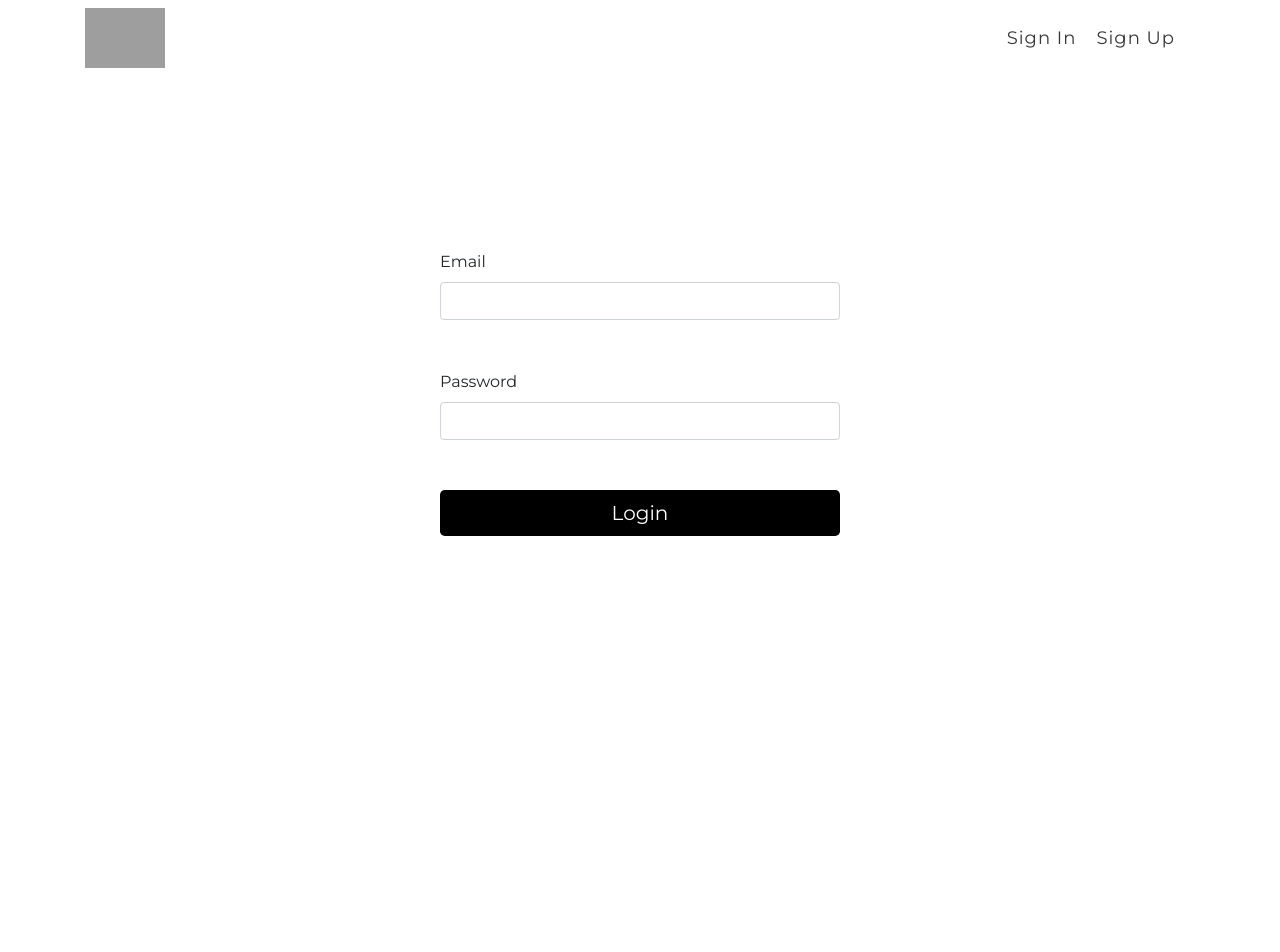
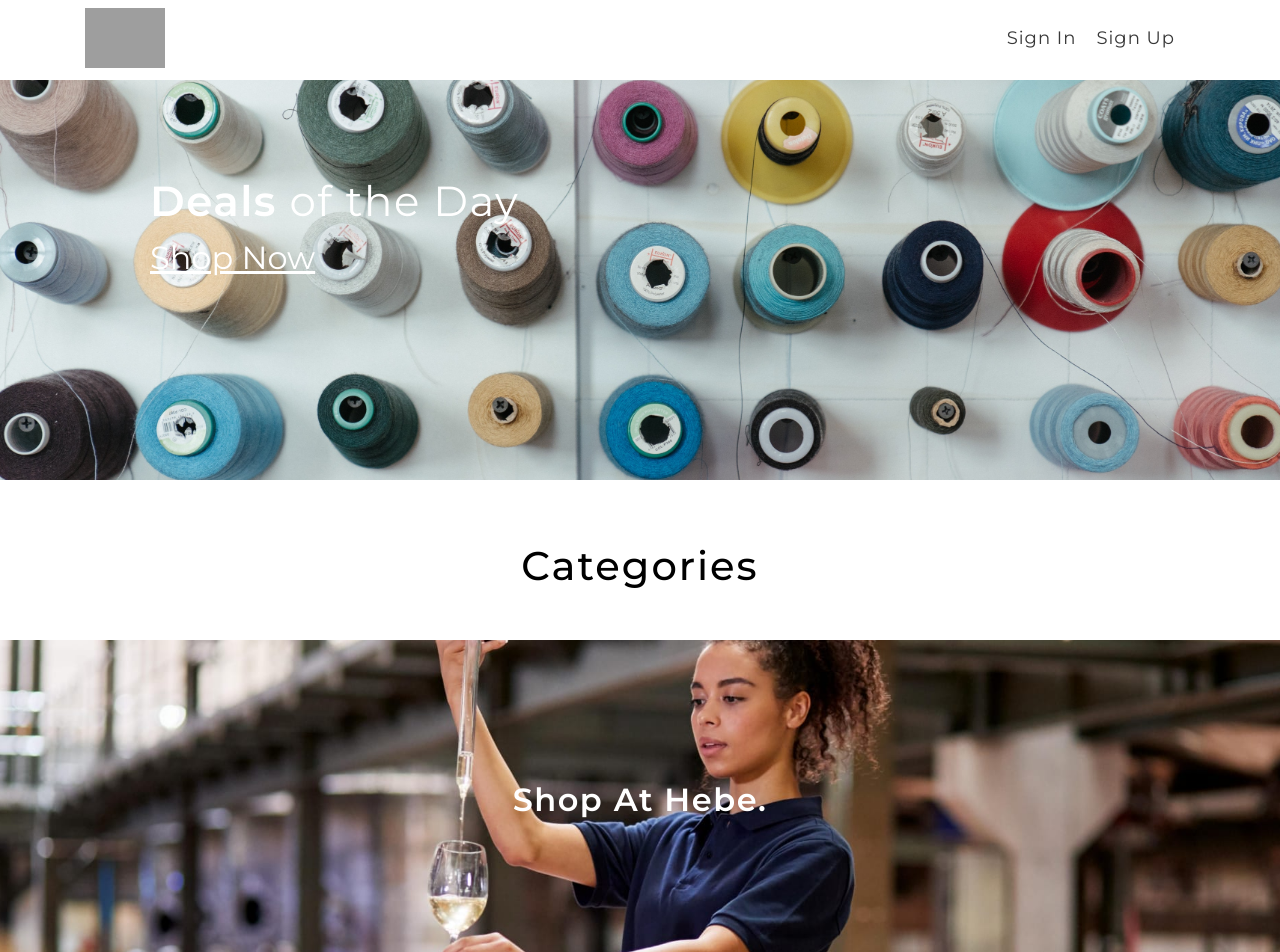
Before and after one commit to agentraghav/ftx_frontend, a React (Create React App) app: page / in a window 1280 px wide. Before the commit this address led to /login. Shown: the top 952 px of the page. Before the commit the page ends 800 px from the top, so only its background shows below. Built offline with nearby package versions, Linux system fonts and the light colour scheme; no server answers; sample sign-in values are in the browser's storage; grey boxes are pictures that could not be loaded.

Commit message:
login bug fix and design change

```diff
--- a/src/App.js
+++ b/src/App.js
@@ -19,8 +19,8 @@ const App = () => {
       localStorage.setItem('auth-token', '');
       token = '';
     }
-    const tokenURL = process.env.baseUrl + '/users/tokenIsValid';
-    const userDataURL = process.env.baseUrl + '/users/';
+    const tokenURL = process.env.REACT_APP_BASEURL + '/users/tokenIsValid';
+    const userDataURL = process.env.REACT_APP_BASEURL + '/users';
     const tokenResponse = await axios.post(tokenURL, null, {headers: {'x-auth-token': token}});
     if (tokenResponse.data) {
       const userRes = await axios.get(userDataURL, {
--- a/src/components/header/header.jsx
+++ b/src/components/header/header.jsx
@@ -2,7 +2,7 @@ import React, {useContext} from 'react';
 import './styles.css';
 import {Nav} from 'react-bootstrap';
 import {Navbar} from 'react-bootstrap';
-import {useNavigate, Link} from 'react-router-dom';
+import {Link} from 'react-router-dom';
 import {Container} from 'react-bootstrap';
 import {Image} from 'react-bootstrap';
 import UserContext from '../../context/user-context';
@@ -11,9 +11,6 @@ import Button from '@restart/ui/esm/Button';
 const Header = ({getCartItems}) => {
   let itemsInCart;
   const {userData, setUserData} = useContext(UserContext);
-  const navigate = useNavigate();
-  const register = () => navigate('/register');
-  const login = () => navigate('/login');
   const logout = () => {
     setUserData({
       token: undefined,
@@ -31,7 +28,7 @@ const Header = ({getCartItems}) => {
             responsive
           />
         </Link>
-        {userData?.user ? (
+        {userData.user ? (
           <>
             <Nav className="justify-content-end">
               <Link to="/">
--- a/src/pages/home/home.jsx
+++ b/src/pages/home/home.jsx
@@ -1,24 +1,38 @@
-import React, {useEffect, useContext} from 'react';
+import React, {useState, useEffect, useContext} from 'react';
 import {useNavigate, Link} from 'react-router-dom';
 import UserContext from '../../context/user-context';
+import {Row, Col} from 'react-bootstrap';
+import './styles.css';
+const Home = () => {
+  const navigate = useNavigate();
+  const token = localStorage.getItem('auth-token');
+  useEffect(() => {
+    if (!token) navigate('/login');
+  }, [token]);
 
-const Home = () => {
-  const {userData} = useContext(UserContext);
-  const navigate = useNavigate();
-  useEffect(() => {
-    if (!userData.user) navigate('/login');
-  }, []);
   return (
-    <div>
-      {userData.user ? (
-        <h1>Welcome {userData.user.displayName}</h1>
-      ) : (
-        <>
-          <h2>You are not logged in</h2>
-          <Link to="/login">Login</Link>
-        </>
-      )}
-    </div>
+    <>
+      <Row className="mid-cont">
+        <Col className="bk" md={12}>
+          <h1 className="heading">
+            <span className="in-head">Deals</span> of the Day
+          </h1>
+          <Link to="/shopping_cart/shop">
+            <p className="shop-link">Shop Now</p>
+          </Link>
+        </Col>
+      </Row>
+
+      <Col style={{height: 100, marginTop: 40, display: 'flex', justifyContent: 'center', alignItems: 'center'}} md={12}>
+        <h1 className="heading-main">Categories</h1>
+      </Col>
+
+      <Row className="para">
+        <Col md={12}>
+          <h1 className="para-head">Shop At Hebe.</h1>
+        </Col>
+      </Row>
+    </>
   );
 };
 export default Home;
--- /dev/null
+++ b/src/pages/home/styles.css
@@ -0,0 +1,71 @@
+.bk {
+  height: 400px;
+  background-position: center;
+  background-repeat: no-repeat;
+  background-size: cover;
+  background-image: url('../../images/back.jpg');
+}
+
+.heading {
+  margin-top: 100px;
+  margin-left: 150px;
+  color: white;
+  font-family: 'Montserrat', sans-serif;
+  font-size: 42px;
+  line-height: 42px;
+  z-index: 2;
+  letter-spacing: 1.5px;
+  font-weight: 400;
+}
+
+.mid-cont {
+  margin-top: 80px;
+}
+
+.in-head {
+  font-weight: 600;
+}
+
+.shop-link {
+  margin-top: 20px;
+  margin-left: 150px;
+  color: white;
+  font-family: 'Montserrat', sans-serif;
+  font-size: 32px;
+  line-height: 32px;
+  z-index: 2;
+  font-weight: 400;
+  text-decoration: underline;
+}
+.shop-link:hover {
+  color: #265d9b;
+}
+
+.heading-main {
+  font-family: 'Montserrat', sans-serif;
+  color: black;
+  font-weight: 500;
+  letter-spacing: 2px;
+}
+
+.para {
+  margin-top: 20px;
+  background-image: url('../../images/back-con.jpeg');
+  height: 400px;
+  background-attachment: fixed;
+  background-position: center;
+  background-repeat: no-repeat;
+  background-size: cover;
+}
+
+.para-head {
+  margin-top: 150px;
+  text-align: center;
+  color: white;
+  font-family: 'Montserrat', sans-serif;
+  font-size: 32px;
+  line-height: 20px;
+  z-index: 3;
+  letter-spacing: 1.5px;
+  font-weight: 600;
+}
--- a/src/pages/login/login.jsx
+++ b/src/pages/login/login.jsx
@@ -32,6 +32,7 @@ const Login = () => {
           user: loginResponse.data.user,
         });
         localStorage.setItem('auth-token', loginResponse.data.token);
+        localStorage.setItem('id', loginResponse.data.user.id);
         navigate('/');
       } catch (err) {
         err.response.data.msg && setError(err.response.data.msg);
--- a/src/pages/register/register.jsx
+++ b/src/pages/register/register.jsx
@@ -69,6 +69,7 @@ const Register = () => {
           user: loginResponse.data.user,
         });
         localStorage.setItem('auth-token', loginResponse.data.token);
+        localStorage.setItem('id', loginResponse.data.user.id);
         navigate('/');
       } catch (err) {
         err.response.data.msg && setError(err.response.data.msg);
```
Also changed, not shown: src/images/back-con.jpeg (added), src/images/back.jpg (added).
